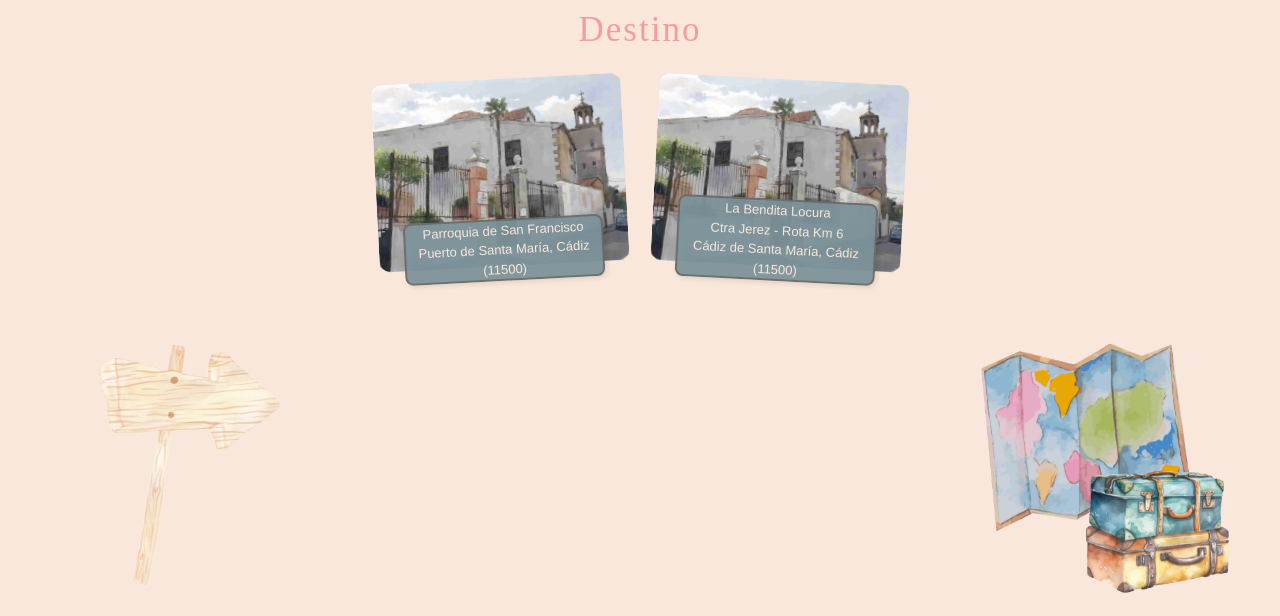
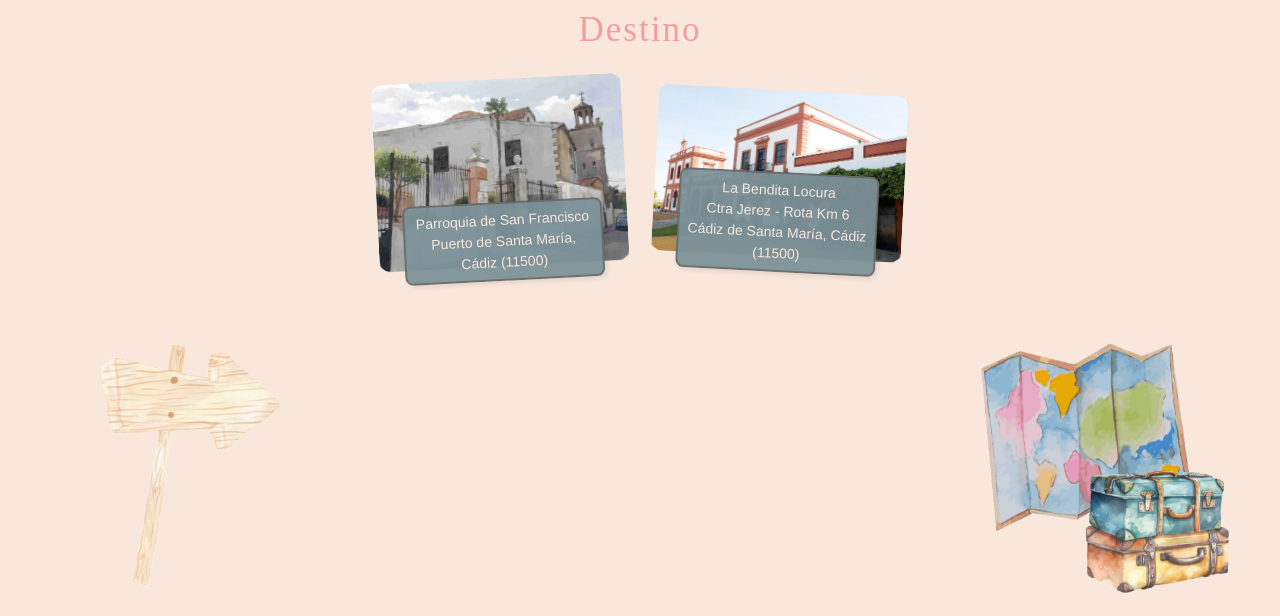
Before and after one commit to WeddingInvitations/martayalvaro_wedding, a plain HTML site: page www/index.html in a window 1280 px wide. Shown: the part 978-1594 px from the top of the page. Drawn offline with nearby package versions, Linux system fonts and the light colour scheme; some packages are replaced by stand-ins of ours; a web font is replaced by a local one.

Commit message:
Updating img

```diff
--- a/www/css/style.css
+++ b/www/css/style.css
@@ -314,8 +314,8 @@ span {
     left: 50%;
     transform: translateX(-50%);
     background: rgba(124, 146, 153, 0.94);
-    padding: 5px 5spx;
-    font-size: 13px;
+    padding: 6px 6px;
+    font-size: 14px;
     border-radius: 8px;
     text-align: center;
     color: #f9e7db;
--- a/www/index.html
+++ b/www/index.html
@@ -97,7 +97,7 @@
         </div>
       </div>
       <div class="finca-item">
-        <img src="images/parroquia.jpg" alt="Iglesia" class="collage-img">
+        <img src="images/finca.jpg" alt="Iglesia" class="collage-img">
         <div class="texto-tarjeta">
           <p>La Bendita Locura <br> Ctra Jerez - Rota Km 6 <br> Cádiz de Santa María, Cádiz (11500)</p>
         </div>
```
Also changed, not shown: www/images/finca.jpg (added).
